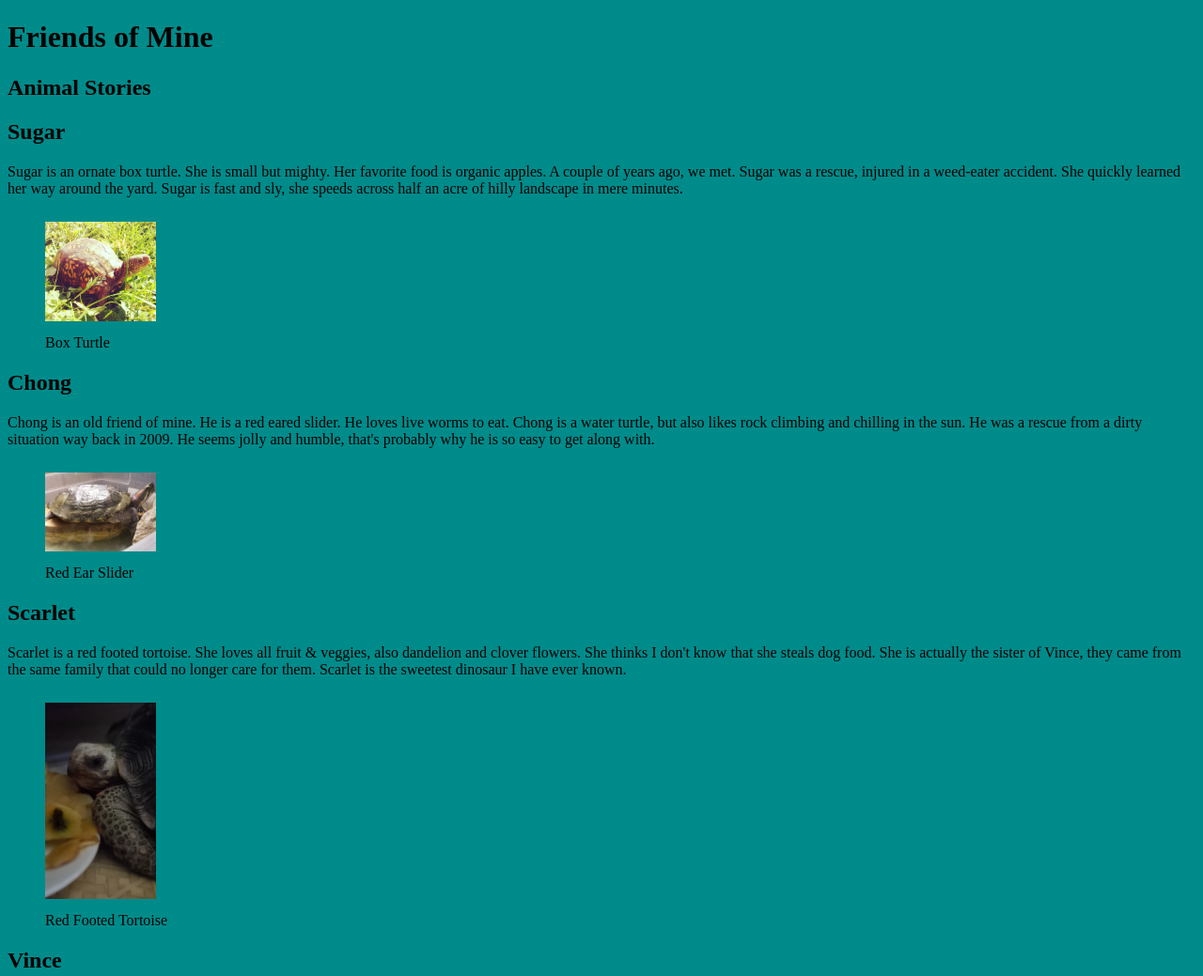
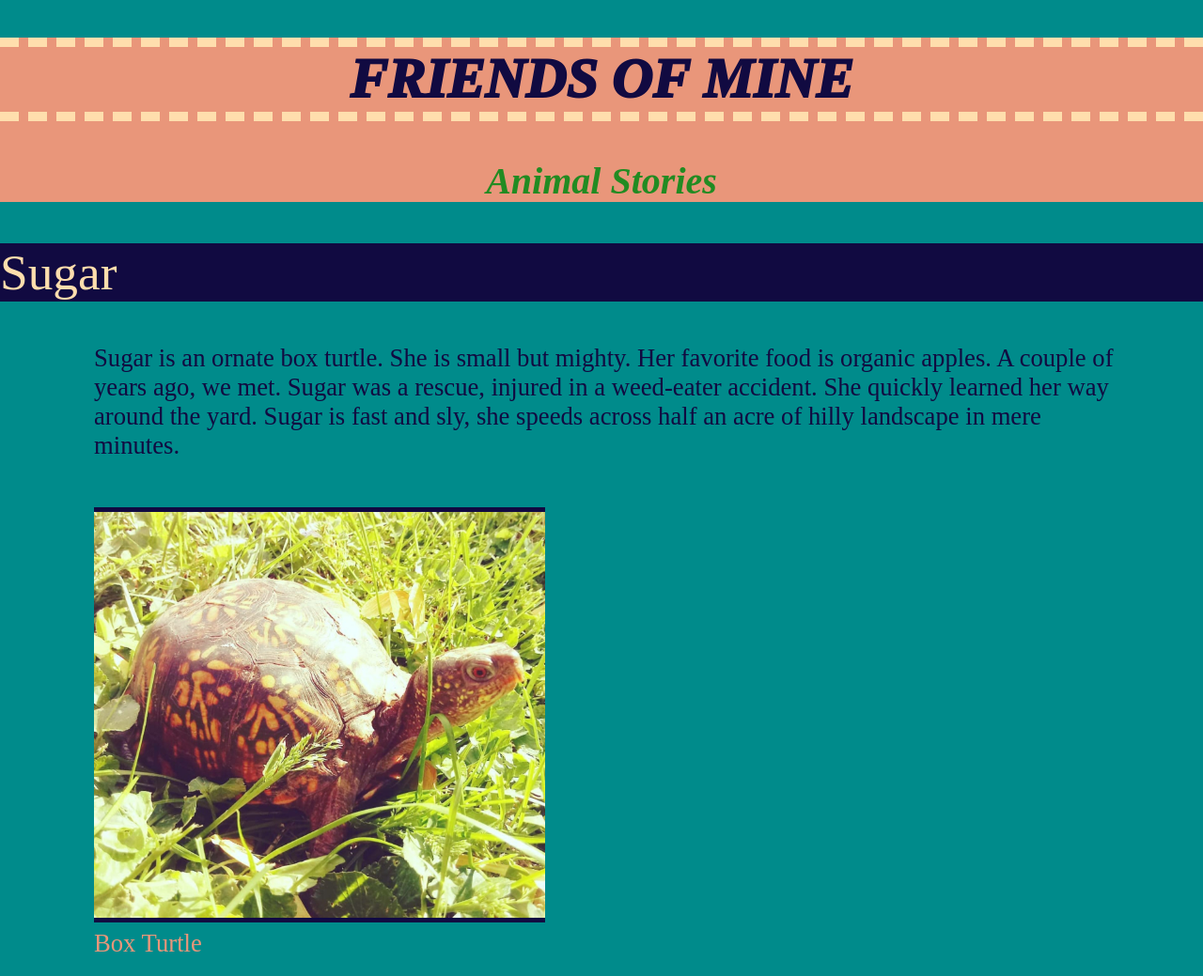
Before and after one commit to michelle-french/html-me-something, a plain HTML site: page index.html in a window 1280 px wide. Shown: the top 1039 px of the page at 94% size. Drawn offline with Linux system fonts and the light colour scheme.

Commit message:
think I am done

```diff
--- a/index.html
+++ b/index.html
@@ -11,8 +11,8 @@
     <body>
 
         <header>
-            <h1 id="title">Friends of Mine</h1>
-            <h2 id="tag">Animal Stories</h2>
+            <h1 id="title">FRIENDS OF MINE</h1>
+            <h3 id="tag">Animal Stories</h3>
         </header>
 
         <main>
@@ -23,7 +23,7 @@
                     <p>Sugar is an ornate box turtle. She is small but mighty. Her favorite food is organic apples. A couple of years ago, we met. Sugar was a rescue, injured in a weed-eater accident. She quickly learned her way around the yard. Sugar is fast and sly, she speeds across half an acre of hilly landscape in mere minutes.</p>
                     <figure>
                         <img src="images/2021_sugar.jpg"/>
-                        <figcaption>Box Turtle</figcaption>
+                        <figcaption class="piccap">Box Turtle</figcaption>
                     </figure>
                 </section>
 
@@ -32,16 +32,16 @@
                     <p>Chong is an old friend of mine. He is a red eared slider. He loves live worms to eat. Chong is a water turtle, but also likes rock climbing and chilling in the sun. He was a rescue from a dirty situation way back in 2009. He seems jolly and humble, that's probably why he is so easy to get along with. </p>
                     <figure>
                         <img src="images/IMG_2021_chong.jpg" alt="CHONG" />
-                        <figcaption>Red Ear Slider</figcaption>
+                        <figcaption class="piccap">Red Ear Slider</figcaption>
                     </figure>
                 </section>
 
                 <section>
                     <h2>Scarlet</h2>
-                    <p>Scarlet is a red footed tortoise. She loves all fruit &#38; veggies, also dandelion and clover flowers. She thinks I don't know that she steals dog food. She is actually the sister of Vince, they came from the same family that could no longer care for them. Scarlet is the sweetest dinosaur I have ever known.</p>
+                    <p>Scarlet is a red footed tortoise. She loves all fruit &#38; veggies, also dandelion &#38; clover flowers. She thinks I don't know that she steals dog food. She is actually the sister of Vince, they came from the same family that could no longer care for them. Scarlet is the sweetest dinosaur I have ever known.</p>
                     <figure>
-                        <img src="images/2021_scar.jpg" alt="SCARLET" />
-                        <figcaption>Red Footed Tortoise</figcaption>
+                        <img id="scarpic" src="images/2021_scar.jpg" alt="SCARLET" />
+                        <figcaption class="piccap">Red Footed Tortoise</figcaption>
                     </figure>
                 </section>
 
@@ -50,7 +50,7 @@
                     <p>Vince is my scariest friend. He is a Honduran curly hair tarantula, who likes to eat live insects. We have been friends for almost 4 years now. I did not choose him as my pet, but I felt the need to save him. I am still scared, but he is growing on me. We do have a thing in common, Vince and I both like relaxing in the sun.</p>
                     <figure>
                         <img src="images/2021_vince.jpg" alt="VINCE"/>
-                        <figcaption>Hondoran Curly Hair Tarantula</figcaption>
+                        <figcaption class="piccap">Hondoran Curly Hair Tarantula</figcaption>
                     </figure>
                 </section>
 
@@ -59,7 +59,7 @@
                     <p>Oh Fluffy! She is a gray domestic longhair kitty. She prefers grain-free cat food and, if I am not careful, rubberbands. I watched her be born into the world &#62;13 years ago. Her mom was my first pet ever, I guess that makes me Fluffy's grandma! She is silly and sweet. Fluffy follows me around and wags her tail like a puppy. </p>
                     <figure>
                         <img src="images/2021_fluff01.jpg" alt="FLUFFY" />
-                        <figcaption>Kitty Cat</figcaption>
+                        <figcaption class="piccap">Kitty Cat</figcaption>
                     </figure>
                 </section>
 
@@ -68,7 +68,7 @@
                     <p>Delilah is a treeing walker coonhound. She likes grain-free dog food and whatever her human sister sneaks to her from the kitchen table. She was a rescue from the Portland Humane Society in 2009, she is almost 12 years old. Delilah is a highly sensitive tree-climbing watchdog. She is all bark and only gentle nibbles. She loves being part of our pack. Delilah's favorite things are singing, sniffing around and waiting for delivery trucks to bark at.</p>
                     <figure>
                         <img src="images/2021_lilah01.jpg" alt="DELILAH" />
-                        <figcaption>Hound Dog</figcaption>
+                        <figcaption class="piccap">Hound Dog</figcaption>
                     </figure>
                 </section>
             </article>
--- a/styles.css
+++ b/styles.css
@@ -1,5 +1,48 @@
 body {
     background-color:darkcyan;
+    font-size: 20pt;
+    color:rgb(17, 10, 65);
+    width:fit-content;
+    height:max-content;
+    margin: 0px;
+    padding: 0px;
+    overflow-x: hidden;
+}
+
+header {
+    background-color: darksalmon;
+    font-style:oblique;
+    height:175px;
+    margin:0px;
+    padding:0px;
+}
+
+p {
+    margin-top: 40px;
+    margin-bottom: 40px;
+    margin-left: 100px;
+    margin-right: 80px;
+}
+
+h1 {
+    font-size: 45pt;
+    font-weight: 1000;
+    text-align: center;
+    border-block: 10px dashed navajowhite;
+}
+
+h3 {
+    font-size: 30pt;
+    text-align: center;
+    color:forestgreen;
+}
+
+h2 {
+    font-size: 40pt;
+    font-weight: 400;
+    color:navajowhite;
+    margin-left:0px;
+    background-color: rgb(17, 10, 65);
 }
 
 
@@ -11,9 +54,22 @@ body {
 
 
 
+img {
+    border:darkolivegreen;
+    margin: 10px 100px 0px 60px;
+    height: auto;
+    width: 40%;
+    border-block: 5px solid rgb(17, 10, 65);
+    box-align: middle;
 
-img {
-    margin: 10px 0px;
+}
+
+#scarpic {
     height: auto;
-    width: 10%;
+    width: 30%;
 }
+
+.piccap {
+    color:darksalmon;
+    margin-left: 60px;
+}
```
